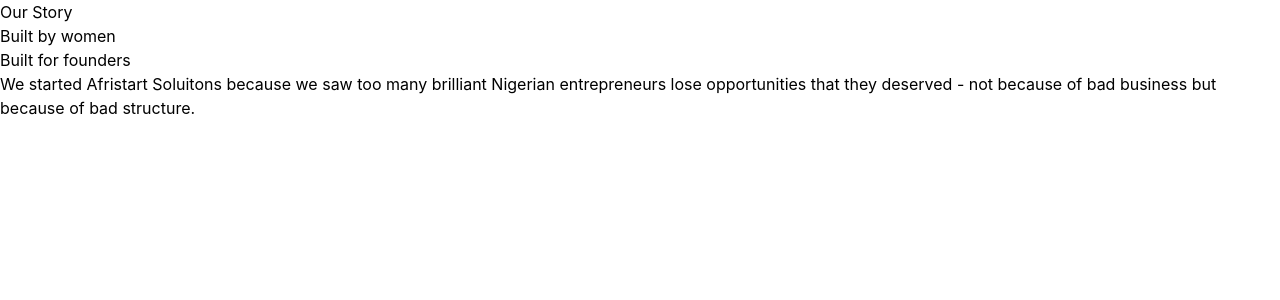
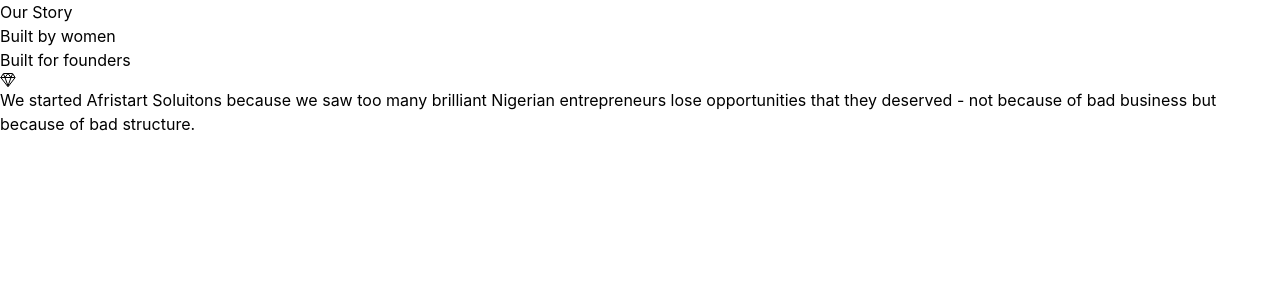
Before and after one commit to Yetty2020/AfriStart, a React (Vite) app: page / in a window 1280 px wide. Shown: the top 300 px of the page. Built offline with nearby package versions, Linux system fonts and the light colour scheme.

Commit message:
chore: Installed react icons

```diff
--- a/package.json
+++ b/package.json
@@ -14,6 +14,7 @@
     "gsap": "^3.15.0",
     "react": "^19.2.5",
     "react-dom": "^19.2.5",
+    "react-icons": "^5.6.0",
     "tailwindcss": "^4.3.0"
   },
   "devDependencies": {
--- a/src/section/Hero.tsx
+++ b/src/section/Hero.tsx
@@ -1,4 +1,4 @@
-
+import { IoDiamondOutline } from "react-icons/io5";
 
 function Hero() {
   return (
@@ -6,6 +6,7 @@
         <span>Our Story</span>
         <h1>Built by women</h1>
         <h1>Built for founders</h1>
+        <span><IoDiamondOutline/></span>
         <p>
             We started Afristart Soluitons because we saw too many brilliant Nigerian entrepreneurs lose opportunities that they deserved - not because of bad business but because of bad structure.
         </p>
```
Also changed, not shown: 1 other file (tests, documents, lock files or other folders).
